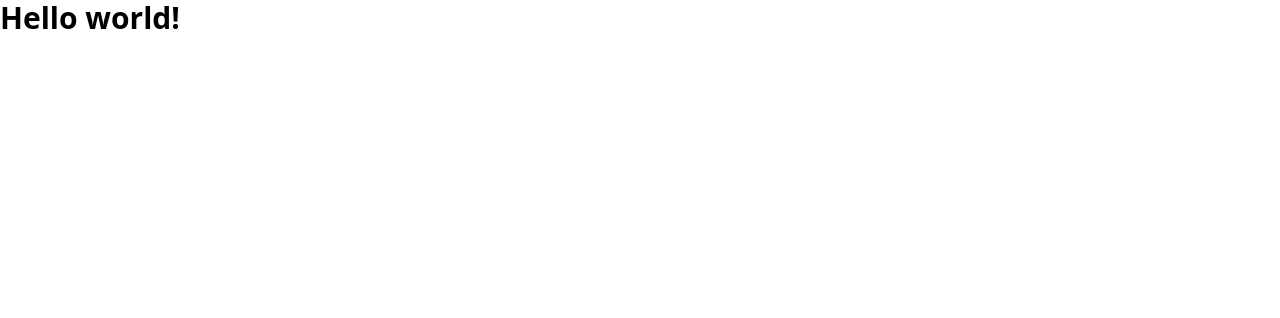
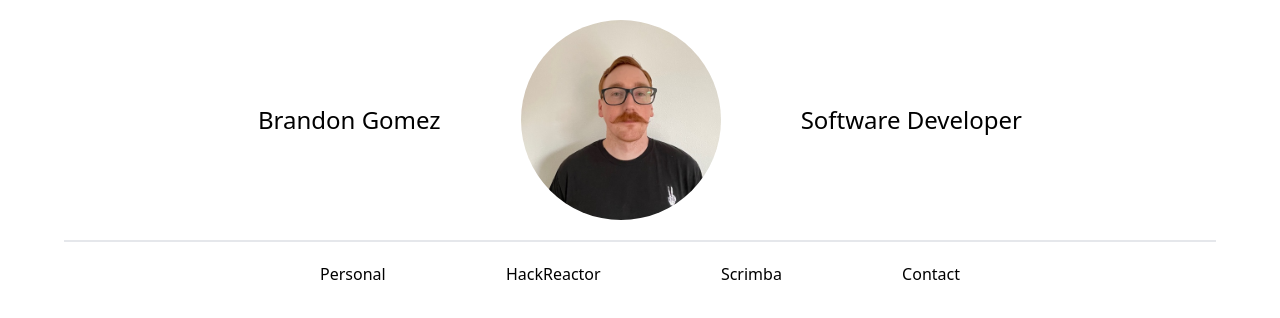
Before and after one commit to bgomez9212/portfolio, a React (Vite) app: page / in a window 1280 px wide. Shown: the top 318 px of the page. Built offline with nearby package versions, Linux system fonts and the light colour scheme.

Commit message:
Navbar created

```diff
--- a/src/App.tsx
+++ b/src/App.tsx
@@ -1,5 +1,12 @@
+import Navbar from "./components/Navbar";
+
 function App() {
-  return <h1 className="text-3xl font-bold">Hello world!</h1>;
+  return (
+    <div>
+      <Navbar />
+      <div className="h-[2000px]" />
+    </div>
+  );
 }
 
 export default App;
--- a/src/components/Navbar.tsx
+++ b/src/components/Navbar.tsx
@@ -1,3 +1,21 @@
 export default function Navbar() {
-  return <div></div>;
+  return (
+    <div className="flex-col flex items-center fixed top-0 left-0 right-0">
+      <div id="top-half" className="w-full flex justify-center mb-5">
+        <div className="flex items-center justify-center border-b-2 w-[90%] py-5">
+          <h1 className="text-2xl">Brandon Gomez</h1>
+          <div className="h-[200px] w-[200px] flex justify-center mx-20">
+            <img src="/self.jpg" className="w-full object-cover rounded-full" />
+          </div>
+          <h1 className="text-2xl">Software Developer</h1>
+        </div>
+      </div>
+      <div className="w-1/2 flex justify-between">
+        <a>Personal</a>
+        <a>HackReactor</a>
+        <a>Scrimba</a>
+        <a>Contact</a>
+      </div>
+    </div>
+  );
 }
```
Also changed, not shown: public/self.jpg (added).
